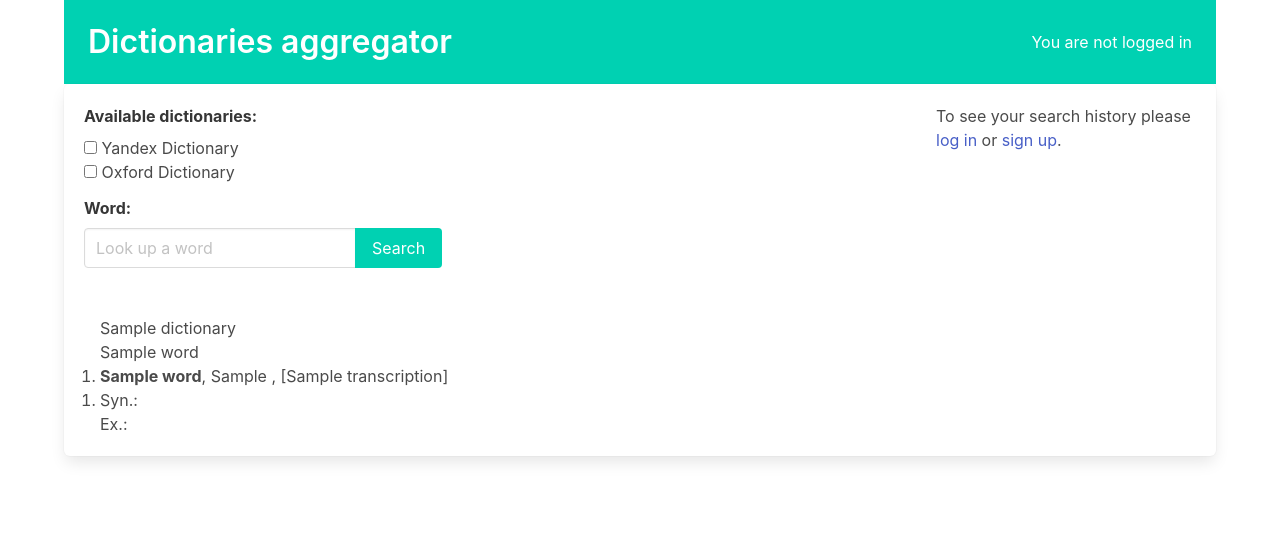
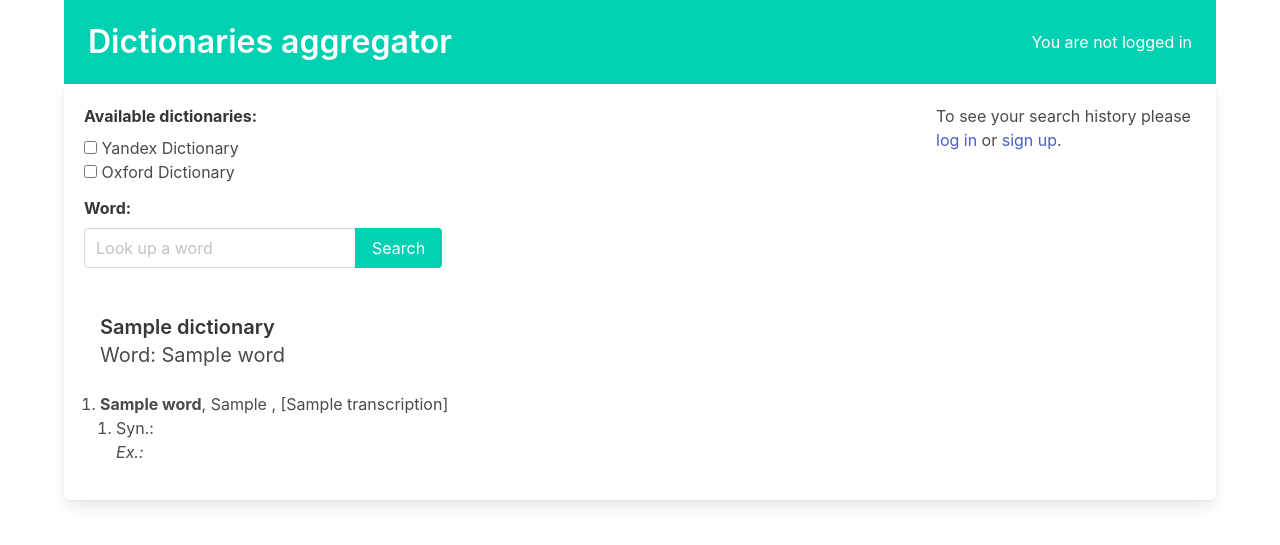
Before and after one commit to nvp85/dicts_aggregator, a Django app: template templates/search.html in a window 1280 px wide. Shown: the top 545 px of the page. Run offline with Django 3.2, Linux system fonts and the light colour scheme; tables that the repository leaves empty hold one stand-in row (values such as "Sample post"); the template is opened without the code that fills it: values that come from a table or form of the project are taken from there, most other values are stand-ins (such as "Sample title", 1, 10 or a date in 2020).

Commit message:
refactoring: move the search part from the view to the form

```diff
--- a/base_app/forms.py
+++ b/base_app/forms.py
@@ -1,5 +1,6 @@
 from django.forms import ModelForm, MultipleChoiceField, CheckboxSelectMultiple
 from base_app.models import SearchHistoryRecord
+import base_app.search
 
 DICTS_CHOICES = (
     ('Yandex', 'Yandex Dictionary'),
@@ -12,3 +13,14 @@ class SearchForm(ModelForm):
     class Meta:
         model = SearchHistoryRecord
         fields = ['word',]
+
+    def search(self):
+        result = []
+        word = self.cleaned_data['word']
+        dicts = self.cleaned_data['dicts']
+        for dict in dicts:
+            dict = getattr(base_app.search, dict+'Dictionary')()
+            dict_result = dict.search(word)
+            if dict_result:
+                result.append(dict_result)
+        return result
--- a/base_app/search.py
+++ b/base_app/search.py
@@ -17,6 +17,7 @@ class Entry:
 class Pronunciation:
     transcription: str = ''
     dialects: str = ''
+
 
 @dataclass
 class EntriesGroup:
@@ -47,7 +48,7 @@ class YandexDictionary:
                 req = requests.get(url_ya, params=params_ya)
                 # result['yandex_code'] = req.status_code
                 if req.status_code == 200:
-                    cache.add('yandex:'+word, req.json(), timeout=86400)
+                    cache.add('yandex:'+word, req.json(), timeout=None)
                     result = self.yandex_json_parser(req.json(), word)
             else:
                 result = self.yandex_json_parser(cached, word)
@@ -97,7 +98,7 @@ class OxfordDictionary:
                 req = requests.get(url_oxford, headers={'app_id': settings.OXFORD_APP_ID, 'app_key': settings.OXFORD_APP_KEY})
                 #result['oxford_code'] = req.status_code
                 if req.status_code == 200:
-                    cache.add('oxford:'+word, req.json(), timeout=86400)
+                    cache.add('oxford:'+word, req.json(), timeout=None)
                     result = self.oxford_json_parser(req.json())
             else:
                 result = self.oxford_json_parser(cached)
--- a/templates/home.html
+++ b/templates/home.html
@@ -55,7 +55,7 @@
                         </div>
                     </form>
                     <br>
-                    <div class="container">
+                    <div class="container pb-4">
                     {% block search_result %}
                     {% endblock %}
                     </div>
--- a/templates/search.html
+++ b/templates/search.html
@@ -4,8 +4,8 @@
     {% for article in result %}
         <div class="pl-4">
         <br>
-        <h3>{{ article.dictionary }}</h3>
-        <h4>{{ article.word }}</h4>
+        <h3 class="title is-5">{{ article.dictionary }}</h3>
+        <h4 class="subtitle is-5">Word: {{ article.word }}</h4>
                 <ol>
                 {% for group in article.groups %}
                     <li>
@@ -13,12 +13,12 @@
                         {{ group.part_of_speech }}
                         {% for p in group.pronunciations %}, [{{ p.transcription }}]{% endfor %}
                         <br>
-                    <ol>
+                        <ol class="pl-4">
                         {% for entry in group.entries %}
                             <li>
                                 <p>
                                     {% for text in entry.content %}
-                                {{ text }};
+                                        {{ text }}
                                     {% endfor %}
                                 </p>
                                 {% if entry.synonyms %}
@@ -29,7 +29,7 @@
                                 </p>
                                 {% endif %}
                                 {% if entry.examples %}
-                        <p>Ex.:
+                                <p class="is-italic">Ex.:
                                     {% for ex in entry.examples %}
                                         {{ ex }}{% if not forloop.last %}, {% endif %}
                                     {% endfor %}
```
Also changed, not shown: base_app/views.py (+1 -6 lines), 1 other file. Lines whose indentation alone changed are shown as unchanged.
